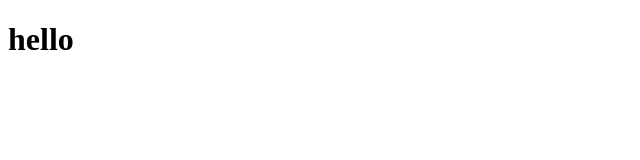
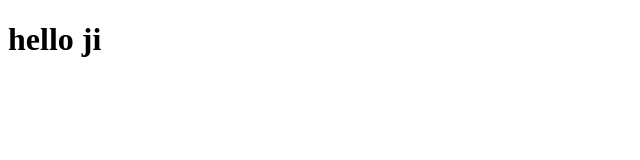
Before and after one commit to vedantdadurwade/testrepo, a plain HTML site: page index.html in a window 1280 px wide. Shown: the full height of the page, 0-640 px from the left. Drawn offline with Linux system fonts and the light colour scheme.

Commit message:
Update index.html

```diff
--- a/index.html
+++ b/index.html
@@ -6,6 +6,6 @@
 	<title>hi</title>
 </head>
 <body>
-<h1>hello</h1>
+<h1>hello ji</h1>
 </body>
 </html>
```
